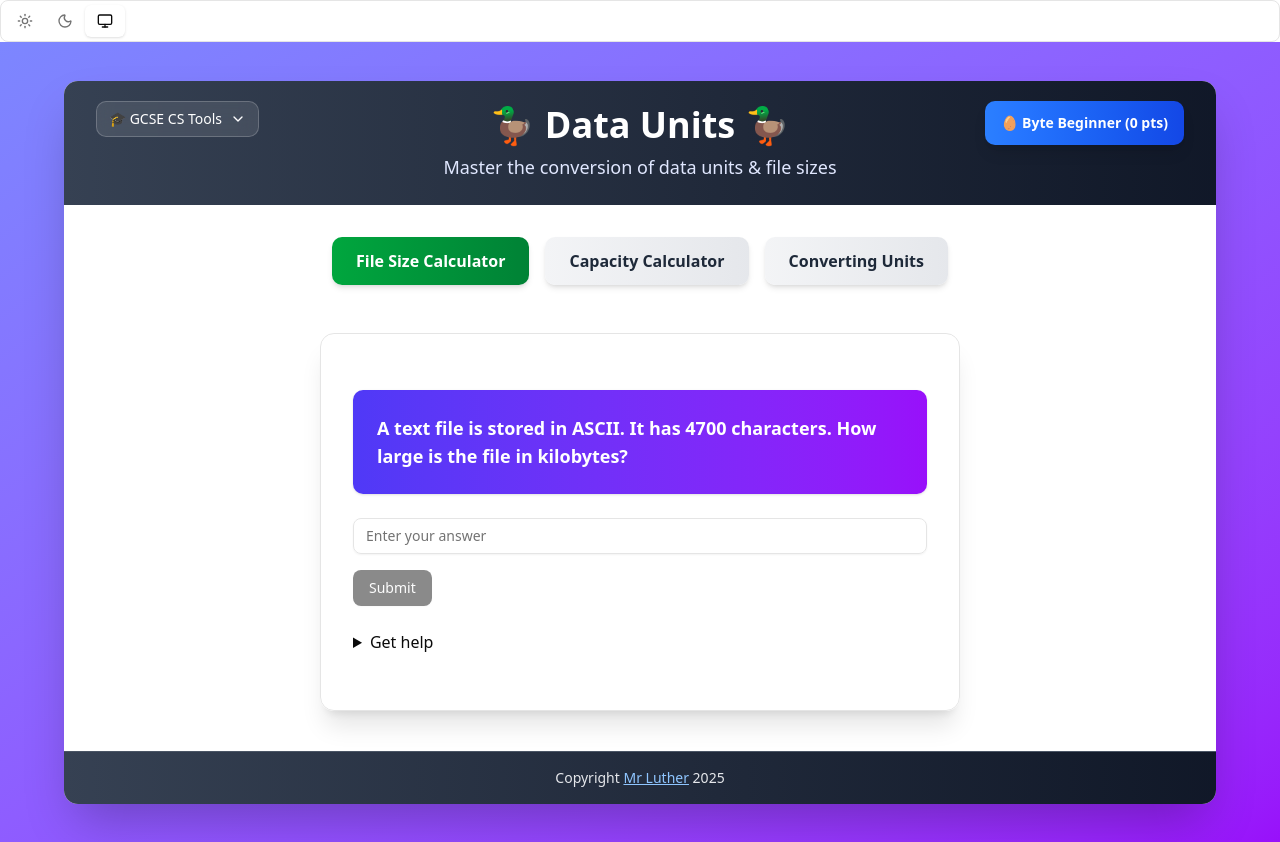
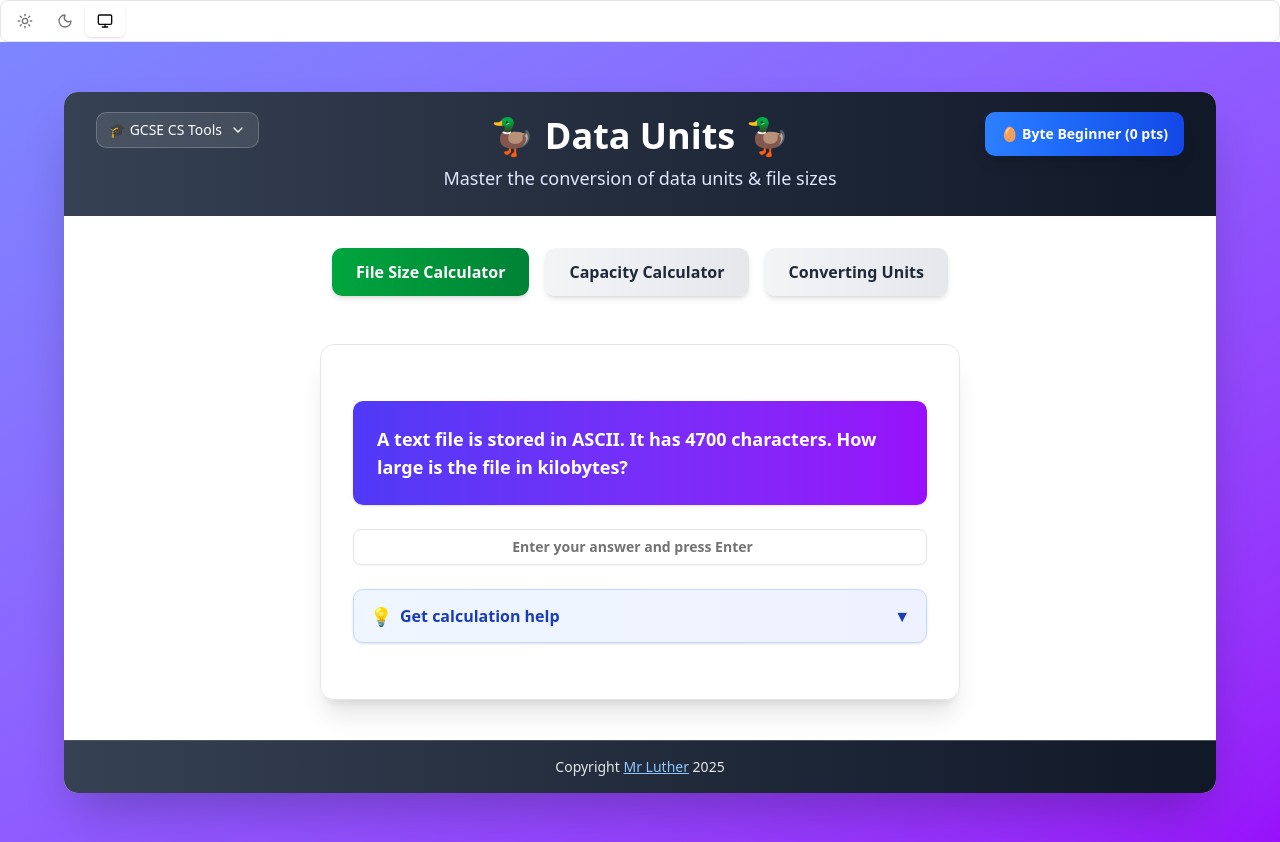
Before and after one commit to domluther/GCSEUnits, a React (Vite) app: page / in a window 1280 px wide. Built offline with nearby package versions, Linux system fonts and the light colour scheme.

Commit message:
refactor: layout of feedback

```diff
--- a/src/components/FileSizeCalculator.tsx
+++ b/src/components/FileSizeCalculator.tsx
@@ -1,7 +1,6 @@
 import type React from "react";
-import { useEffect, useRef, useState } from "react";
+import { useEffect, useId, useRef, useState } from "react";
 import { Alert, AlertDescription } from "@/components/ui/alert";
-import { Button } from "@/components/ui/button";
 import { Card, CardContent } from "@/components/ui/card";
 import { Input } from "@/components/ui/input";
 import type { ScoreManager } from "@/lib/scoreManager";
@@ -14,7 +13,10 @@ interface Question {
 	};
 	targetUnit: string;
 	answer: number;
-	explanation: string[];
+	explanation: {
+		title: string;
+		details: string[];
+	}[];
 }
 
 // Utility functions moved outside component
@@ -48,21 +50,33 @@ const generateImageQuestion = (): Question => {
 	return {
 		category: "CalculateFileSize",
 		type: "image",
-		params: { width, height, colorDepth: colourDepth },
+		params: { width, height, colourDepth },
 		targetUnit,
 		answer,
 		explanation: [
-			`Step 1: Identify the values`,
+			{
+				title: "Identify the values",
+				details: [
 					`Width: ${width} pixels`,
 					`Height: ${height} pixels`,
 					`Color depth: ${colourDepth} bits`,
-			`Step 2: Multiply width * height * color depth`,
-			`${width} * ${height} * ${colourDepth} = ${sizeInBits} bits`,
-			targetUnit !== "bits" ? `Step 3: Convert to ${targetUnit}` : "",
-			targetUnit !== "bits"
-				? `${sizeInBits} bits = ${formatNumber(answer)} ${targetUnit}`
-				: "",
-		].filter(Boolean), // Remove empty strings
+				],
+			},
+			{
+				title: "Multiply width × height × color depth",
+				details: [`${width} × ${height} × ${colourDepth} = ${formatNumber(sizeInBits)} bits`],
+			},
+			...(targetUnit !== "bits"
+				? [
+						{
+							title: `Convert to ${targetUnit}`,
+							details: [
+								`${formatNumber(sizeInBits)} bits = ${formatNumber(answer)} ${targetUnit}`,
+							],
+						},
+					]
+				: []),
+		],
 	};
 };
 
@@ -84,14 +98,22 @@ const generateSoundQuestion = (): Question => {
 		targetUnit,
 		answer,
 		explanation: [
-			`Step 1: Identify the values`,
+			{
+				title: "Identify the values",
+				details: [
 					`Sample rate: ${sampleRate} Hz`,
 					`Duration: ${duration} seconds`,
 					`Bit depth: ${bitDepth} bits`,
-			`Step 2: Multiply sample rate × duration × bit depth`,
-			`${sampleRate} × ${duration} × ${bitDepth} = ${bits} bits`,
-			`Step 3: Convert to ${targetUnit}`,
-			`${bits} bits = ${formatNumber(answer)} ${targetUnit}`,
+				],
+			},
+			{
+				title: "Multiply sample rate × duration × bit depth",
+				details: [`${sampleRate} × ${duration} × ${bitDepth} = ${formatNumber(bits)} bits`],
+			},
+			{
+				title: `Convert to ${targetUnit}`,
+				details: [`${formatNumber(bits)} bits = ${formatNumber(answer)} ${targetUnit}`],
+			},
 		],
 	};
 };
@@ -111,13 +133,21 @@ const generateTextQuestion = (): Question => {
 		targetUnit,
 		answer,
 		explanation: [
-			`Step 1: Identify the values`,
+			{
+				title: "Identify the values",
+				details: [
 					`Number of characters: ${charCount}`,
 					`Bits per character (ASCII): ${bitsPerChar}`,
-			`Step 2: Multiply number of characters x bits per character`,
-			`${charCount} x ${bitsPerChar} = ${bits} bits`,
-			`Step 3: Convert to ${targetUnit}`,
-			`${bits} bits = ${formatNumber(answer)} ${targetUnit}`,
+				],
+			},
+			{
+				title: "Multiply number of characters × bits per character",
+				details: [`${charCount} × ${bitsPerChar} = ${formatNumber(bits)} bits`],
+			},
+			{
+				title: `Convert to ${targetUnit}`,
+				details: [`${formatNumber(bits)} bits = ${formatNumber(answer)} ${targetUnit}`],
+			},
 		],
 	};
 };
@@ -133,10 +163,14 @@ const generateOptionsQuestion = (): Question => {
 		targetUnit: "bits",
 		answer,
 		explanation: [
-			`Step 1: Identify the values`,
-			`Number of bits: ${numOfBits}`,
-			`Step 2: Calculate 2 ^ number of bits`,
-			`2^${numOfBits} = ${answer} options`,
+			{
+				title: "Identify the values",
+				details: [`Number of bits: ${numOfBits}`],
+			},
+			{
+				title: "Calculate 2 ^ number of bits",
+				details: [`2^${numOfBits} = ${answer} options`],
+			},
 		],
 	};
 };
@@ -152,13 +186,21 @@ const generateBitsFromOptionsQuestion = (): Question => {
 		targetUnit: "bits",
 		answer,
 		explanation: [
-			`Step 1: Identify the values`,
-			`Number of options: ${numberOfOptions}`,
-			`Step 2: Use trial and error - which power of 2 is it less than?`,
-			`2^1 = 2, 2^2 = 4, 2^3 = 8, 2=^4 = 16, 2^5 = 32, 2^6 = 64, 2^7 = 128, 2^8 = 256.`,
+			{
+				title: "Identify the values",
+				details: [`Number of options: ${numberOfOptions}`],
+			},
+			{
+				title: "Use trial and error - which power of 2 is it less than?",
+				details: [
+					`2^1 = 2, 2^2 = 4, 2^3 = 8, 2^4 = 16, 2^5 = 32, 2^6 = 64, 2^7 = 128, 2^8 = 256...`,
 					`Answer: ${answer} bits`,
-			`The Maths: Calculate log2(number of options)`,
-			`log2(${numberOfOptions}) = ${answer} bits`,
+				],
+			},
+			{
+				title: "The Maths: Calculate log2(number of options)",
+				details: [`log2(${numberOfOptions}) = ${answer} bits`],
+			},
 		],
 	};
 };
@@ -172,7 +214,7 @@ const generateQuestion = (
 		feedback: {
 			isCorrect: boolean;
 			message: string;
-			explanation: string[];
+			explanation: { title: string; details: string[] }[];
 		} | null,
 	) => void,
 ): void => {
@@ -201,10 +243,19 @@ export function FileSizeCalculator({ scoreManager }: FileSizeCalculatorProps) {
 	const [feedback, setFeedback] = useState<{
 		isCorrect: boolean;
 		message: string;
-		explanation: string[];
+		explanation: { title: string; details: string[] }[];
 	} | null>(null);
 	const [hasSubmitted, setHasSubmitted] = useState<boolean>(false);
 	const inputRef = useRef<HTMLInputElement>(null);
+
+	// Generate unique IDs for accessibility
+	const calculatorTitleId = useId();
+	const currentQuestionId = useId();
+	const answerInputId = useId();
+	const calculationHintId = useId();
+	const hintTitleId = useId();
+	const feedbackMessageId = useId();
+	const welcomeMessageId = useId();
 
 	useEffect(() => {
 		generateQuestion(
@@ -215,10 +266,36 @@ export function FileSizeCalculator({ scoreManager }: FileSizeCalculatorProps) {
 		);
 	}, []); // Safe empty dependency - generateQuestion is pure and state setters are stable
 
+	// Global keyboard listener for Enter key when hasSubmitted is true
+	useEffect(() => {
+		const handleKeyDown = (event: KeyboardEvent) => {
+			if (event.key === "Enter" && hasSubmitted && currentQuestion) {
+				// Don't trigger if focus is in the input (let form submission handle it)
+				if (document.activeElement !== inputRef.current) {
+					generateQuestion(
+						setHasSubmitted,
+						setCurrentQuestion,
+						setUserAnswer,
+						setFeedback,
+					);
+					// Focus management - return focus to input after new question loads
+					setTimeout(() => {
+						if (inputRef.current) {
+							inputRef.current.focus();
+						}
+					}, 100);
+				}
+			}
+		};
+
+		document.addEventListener("keydown", handleKeyDown);
+		return () => document.removeEventListener("keydown", handleKeyDown);
+	}, [hasSubmitted, currentQuestion]);
+
 	const getQuestionText = (question: Question): string => {
 		switch (question.type) {
 			case "image":
-				return `An image is ${question.params.width} pixels by ${question.params.height} pixels using a colour depth of ${question.params.colorDepth} bits. How large is the file? Give your answer in ${question.targetUnit}.`;
+				return `An image is ${question.params.width} pixels by ${question.params.height} pixels using a colour depth of ${question.params.colourDepth} bits. How large is the file? Give your answer in ${question.targetUnit}.`;
 			case "sound":
 				return `A sound file has a sample rate of ${question.params.sampleRate} Hz, duration of ${question.params.duration} seconds, and bit depth of ${question.params.bitDepth} bits. What is the file size in ${question.targetUnit}?`;
 			case "text":
@@ -282,64 +359,205 @@ export function FileSizeCalculator({ scoreManager }: FileSizeCalculatorProps) {
 	};
 
 	return (
-		<div className="w-full">
+		<main className="w-full" aria-labelledby={calculatorTitleId}>
+			<h1 id={calculatorTitleId} className="sr-only">
+				File Size Calculator
+			</h1>
 			<div className="p-4">
 				<Card className="mx-auto shadow-xl bg-white/80 backdrop-blur">
 					<CardContent className="space-y-6 p-8">
+						{/* Live region for screen reader announcements */}
+						<div aria-live="polite" aria-atomic="true" className="sr-only">
+							{feedback?.message}
+						</div>
+
 						{currentQuestion ? (
-							<>
-								<div className="text-lg font-semibold bg-gradient-to-r from-indigo-600 to-purple-600 text-white p-6 rounded-lg shadow">
+							<section aria-labelledby={currentQuestionId}>
+								<h2
+									id={currentQuestionId}
+									className="text-lg font-semibold bg-gradient-to-r from-indigo-600 to-purple-600 text-white p-6 rounded-lg shadow"
+								>
 									{getQuestionText(currentQuestion)}
-								</div>
-								<form onSubmit={handleSubmit} className="space-y-4">
+								</h2>
+								<form onSubmit={handleSubmit} className="mt-6">
+									<div className="space-y-2">
+										<label htmlFor={answerInputId} className="sr-only">
+											Your answer for: {getQuestionText(currentQuestion)}
+										</label>
 										<Input
+											id={answerInputId}
 											ref={inputRef}
 											type="number"
+											step="any"
 											value={userAnswer}
 											onChange={handleAnswerChange}
-										placeholder="Enter your answer"
+											placeholder="Enter your answer and press Enter"
 											disabled={hasSubmitted}
+											aria-describedby={calculationHintId}
+											aria-invalid={
+												feedback && !feedback.isCorrect ? "true" : "false"
+											}
+											className="text-lg p-4 text-center font-semibold"
 										/>
-									<Button
-										type="submit"
-										disabled={hasSubmitted || userAnswer === ""}
-									>
-										Submit
-									</Button>
+									</div>
 								</form>
 
-								<details>
-									<summary>Get help</summary>
-									{getCalculationHint()}
-								</details>
 								{feedback && (
+									<div className="mt-6">
 										<Alert
-										className={
+											id={feedbackMessageId}
+											aria-live="polite"
+											className={`border-2 shadow-lg ${
 												feedback.isCorrect
-												? "bg-green-100 border-green-300"
-												: "bg-red-100 border-red-300"
-										}
+													? "bg-gradient-to-r from-green-50 to-emerald-50 border-green-300 shadow-green-100"
+													: "bg-gradient-to-r from-red-50 to-pink-50 border-red-300 shadow-red-100"
+											}`}
 										>
 											<AlertDescription>
+												<div className="space-y-4 w-full">
+													{/* Result Header */}
 													<div
-												className={
-													feedback.isCorrect ? "text-green-700" : "text-red-700"
+														className={`p-4 rounded-lg ${
+															feedback.isCorrect
+																? "bg-gradient-to-r from-green-100 to-emerald-100"
+																: "bg-gradient-to-r from-red-100 to-pink-100"
+														}`}
+													>
+														<div
+															className={`flex items-center text-xl font-bold ${
+																feedback.isCorrect
+																	? "text-green-800"
+																	: "text-red-800"
+															}`}
+														>
+															<span className="text-2xl mr-3">
+																{feedback.isCorrect ? "🎉" : "❌"}
+															</span>
+															<span>
+																{feedback.isCorrect
+																	? "Excellent work!"
+																	: "Not quite right"}
+															</span>
+														</div>
+														{!feedback.isCorrect && (
+															<div className="mt-2 text-red-700 font-semibold">
+																The correct answer is{" "}
+																<span className="text-red-900 bg-red-200 px-2 py-1 rounded">
+																	{formatNumber(currentQuestion.answer)}
+																</span>
+															</div>
+														)}
+													</div>
+
+													{/* Explanation Section */}
+													<div className="space-y-4">
+														<h3 className="font-bold text-indigo-900 text-lg mb-3 flex items-center">
+															<span className="mr-2">📚</span>
+															Step-by-step explanation:
+														</h3>
+														{feedback.explanation.map(
+															(section, sectionIndex) => (
+																<div
+																	key={section.title}
+																	className="bg-white bg-opacity-50 p-4 rounded-lg border border-gray-200"
+																>
+																	<h4 className="font-bold text-indigo-900 text-base mb-2 flex items-center">
+																		<span className="bg-indigo-100 text-indigo-800 rounded-full w-6 h-6 flex items-center justify-center text-sm font-semibold mr-3 flex-shrink-0">
+																			{sectionIndex + 1}
+																		</span>
+																		{section.title}
+																	</h4>
+																	<ul className="ml-9 space-y-1">
+																		{section.details.map((detail) => (
+																			<li
+																				key={detail}
+																				className="text-gray-800"
+																			>
+																				<span className="text-indigo-600 mr-2">
+																					•
+																				</span>
+																				{detail}
+																			</li>
+																		))}
+																	</ul>
+																</div>
+															),
+														)}
+													</div>
+
+													{/* Next Question Button */}
+													<div className="flex justify-center pt-2">
+														<button
+															type="button"
+															onClick={() => {
+																generateQuestion(
+																	setHasSubmitted,
+																	setCurrentQuestion,
+																	setUserAnswer,
+																	setFeedback,
+																);
+																// Focus management - return focus to input after new question loads
+																setTimeout(() => {
+																	if (inputRef.current) {
+																		inputRef.current.focus();
 																	}
+																}, 100);
+															}}
+															aria-label="Generate next question"
+															className="px-8 py-3 font-semibold rounded-lg transition-all duration-200 shadow-lg bg-gradient-to-r from-green-500 to-green-600 hover:from-green-600 hover:to-green-700 text-white hover:shadow-xl transform hover:-translate-y-1"
 														>
-												{feedback.message}
+															<span className="mr-2">🎯</span>
+															Next Question
+														</button>
 													</div>
-											<div className="mt-2 text-gray-700">
-												<div className="font-semibold text-blue-900">
-													Explanation:
 												</div>
-												{feedback.explanation.map((step) => (
-													<div key={step} className="ml-4 mt-1 text-blue-700">
-														{step}
+											</AlertDescription>
+										</Alert>
 									</div>
-												))}
+								)}
+
+																<details className="mt-6 group">
+									<summary className="cursor-pointer focus:outline-none focus:ring-2 focus:ring-indigo-500 focus:ring-offset-2 rounded-lg px-4 py-3 bg-gradient-to-r from-blue-50 to-indigo-50 border border-blue-200 hover:from-blue-100 hover:to-indigo-100 transition-all duration-200 shadow-sm hover:shadow-md list-none [&::-webkit-details-marker]:hidden">
+										<span className="text-blue-800 font-semibold flex items-center">
+											<span className="mr-2 text-lg">💡</span>
+											Get calculation help
+											<span className="ml-auto group-open:rotate-180 transition-transform duration-200">
+												▼
+											</span>
+										</span>
+									</summary>
+									<section id={calculationHintId} aria-labelledby={hintTitleId}>
+										<h3 id={hintTitleId} className="sr-only">
+											Calculation Hint
+										</h3>
+										<div className="mt-3 p-4 bg-gradient-to-r from-blue-50 to-indigo-50 border-l-4 border-blue-400 rounded-r-lg shadow-inner">
+											<div className="text-blue-800 font-light text-sm">
+												{getCalculationHint()}
 											</div>
-											<Button
-												className="mt-4"
+										</div>
+									</section>
+								</details>
+
+							</section>
+						) : (
+							<section
+								className="text-center py-12"
+								aria-labelledby={welcomeMessageId}
+							>
+								<div className="bg-gradient-to-r from-indigo-50 to-purple-50 p-8 rounded-xl border border-indigo-200 shadow-lg">
+									<div className="text-6xl mb-4">🧮</div>
+									<h2
+										id={welcomeMessageId}
+										className="text-2xl md:text-3xl font-bold bg-gradient-to-r from-indigo-600 to-purple-600 bg-clip-text text-transparent mb-4"
+									>
+										File Size Calculator
+									</h2>
+									<p className="text-lg text-gray-600 mb-6 max-w-md mx-auto">
+										Practice calculating file sizes for images, sounds, and text
+										files. Master the fundamentals of digital storage!
+									</p>
+									<button
+										type="button"
 										onClick={() => {
 											generateQuestion(
 												setHasSubmitted,
@@ -348,21 +566,17 @@ export function FileSizeCalculator({ scoreManager }: FileSizeCalculatorProps) {
 												setFeedback,
 											);
 										}}
+										className="px-8 py-3 font-semibold rounded-lg transition-all duration-200 shadow-lg bg-gradient-to-r from-indigo-500 to-purple-600 hover:from-indigo-600 hover:to-purple-700 text-white hover:shadow-xl transform hover:-translate-y-1"
 									>
-												Next Question
-											</Button>
-										</AlertDescription>
-									</Alert>
-								)}
-							</>
-						) : (
-							<div className="text-lg md:text-2xl text-center text-indigo-600">
-								Click "New Question" to begin!
+										<span className="mr-2">🚀</span>
+										Start Practicing
+									</button>
 								</div>
+							</section>
 						)}
 					</CardContent>
 				</Card>
 			</div>
-		</div>
+		</main>
 	);
 }
```
Also changed, not shown: src/index.css (+13 -0 lines). Lines whose indentation alone changed are shown as unchanged.
